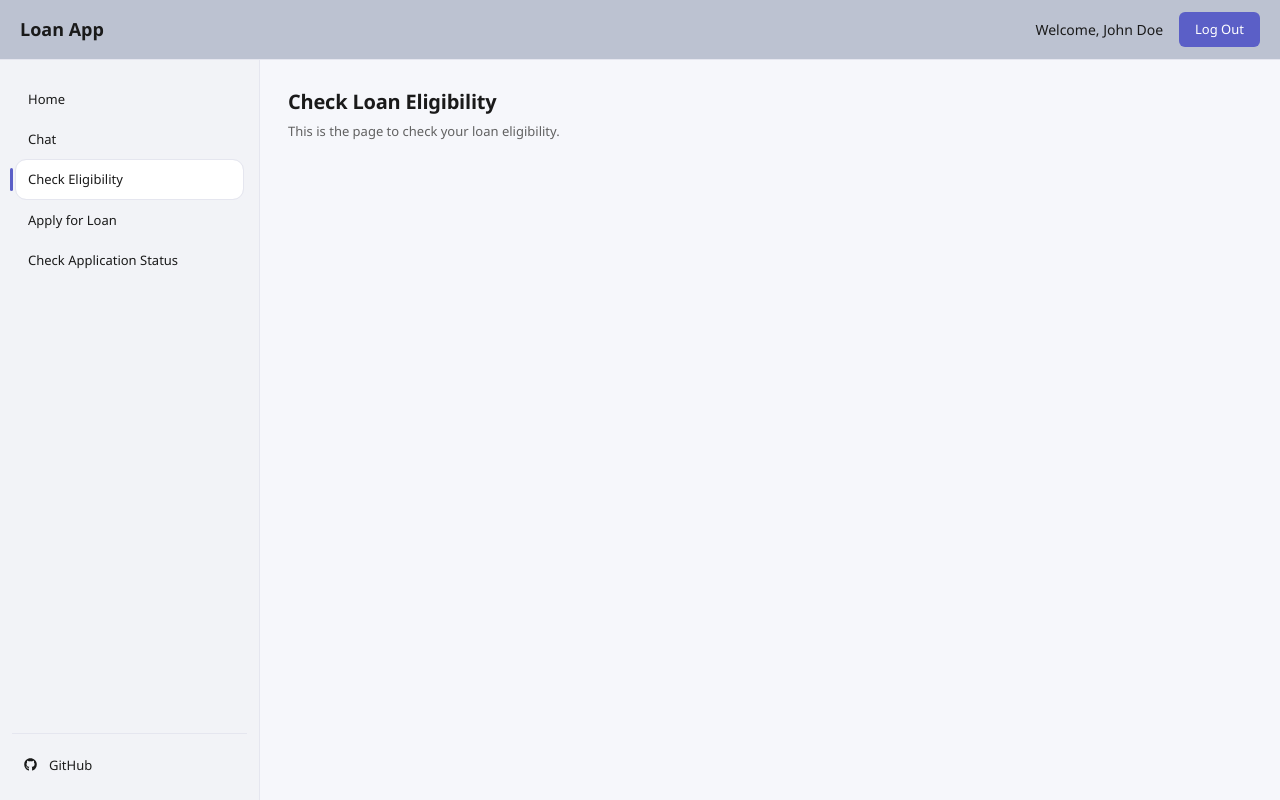
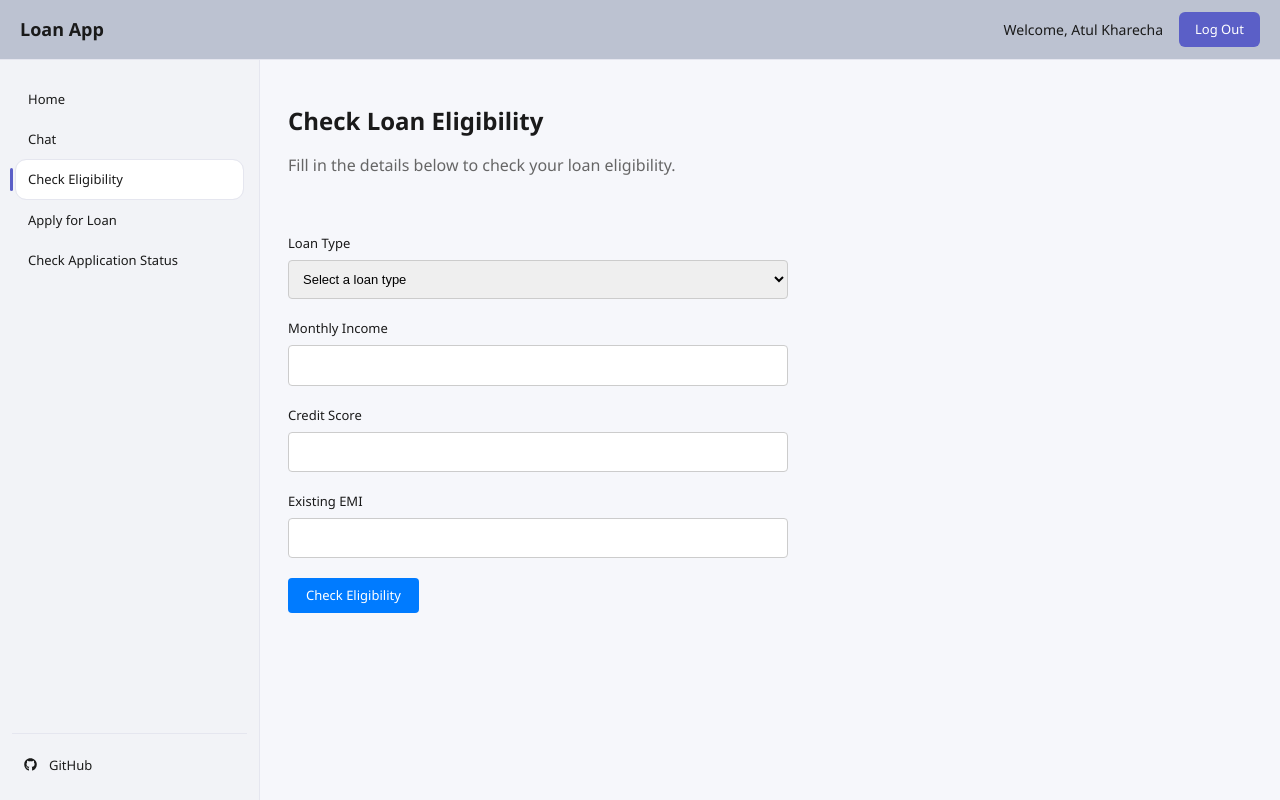
Before and after one commit to Atul-Arc/LoanApp-Frontend, a React (Vite) app: page /check-eligibility in a window 1280 px wide. Built offline with nearby package versions, Linux system fonts and the light colour scheme.

Commit message:
Added Check Eligibility page with fields

```diff
--- a/src/App.css
+++ b/src/App.css
@@ -150,16 +150,15 @@
 }
 
 .pageTitle {
-  margin: 0;
-  font-size: 20px;
+  font-size: 24px;
   font-weight: 700;
-  letter-spacing: -0.2px;
+  margin-bottom: 8px;
 }
 
 .pageSubtitle {
-  margin: 6px 0 0;
-  color: var(--muted);
-  font-size: 13px;
+  font-size: 16px;
+  color: #666;
+  margin-bottom: 20px;
 }
 
 .searchRow {
@@ -370,3 +369,45 @@
   color: var(--text);
   border-color: var(--accent);
 }
+
+.eligibilityForm {
+  display: flex;
+  flex-direction: column;
+  gap: 20px;
+  max-width: 500px;
+  margin: 20px 0;
+}
+
+.formField {
+  display: flex;
+  flex-direction: column;
+  gap: 8px;
+}
+
+.formField label {
+  font-weight: 500;
+  font-size: 13px;
+}
+
+.formField input,
+.formField select {
+  padding: 10px;
+  border: 1px solid #ccc;
+  border-radius: 4px;
+  font-size: 13px;
+}
+
+.submitButton {
+  padding: 8px 18px;
+  background-color: #007bff;
+  color: white;
+  border: none;
+  border-radius: 4px;
+  cursor: pointer;
+  font-size: 13px;
+  align-self: flex-start;
+}
+
+.submitButton:hover {
+  background-color: #0056b3;
+}
--- a/src/components/Header.tsx
+++ b/src/components/Header.tsx
@@ -3,7 +3,7 @@ import { useNavigate } from 'react-router-dom'
 
 export function Header() {
   // Mock user name - in a real app, this would come from auth context or state
-  const [userName] = useState('John Doe')
+  const [userName] = useState('Atul Kharecha')
   const navigate = useNavigate()
 
   const handleLogout = () => {
--- a/src/pages/CheckEligibility.tsx
+++ b/src/pages/CheckEligibility.tsx
@@ -1,8 +1,96 @@
+import { useState } from "react";
+
 export function CheckEligibility() {
+  const [loanType, setLoanType] = useState('');
+  const [monthlyIncome, setMonthlyIncome] = useState('');
+  const [creditScore, setCreditScore] = useState('');
+  const [existingEMI, setExistingEMI] = useState('');
+
+  const loanTypes = [
+    'Personal Loan',
+    'Business Loan',
+    'Home Loan (Salaried)',
+    'Home Loan (Self Employed)',
+    'Loan Against Property (Salaried)',
+    'Loan Against Property (Self Employed)',
+    'New Car Loan (Salaried)',
+    'New Car Loan (Self Employed)',
+    'Used Car Loan (Salaried)',
+    'Used Car Loan (Self Employed)',
+  ];
+
+  const handleSubmit = (e: React.FormEvent) => {
+    e.preventDefault();
+    // Handle form submission
+    console.log({
+      loanType,
+      monthlyIncome,
+      creditScore,
+      existingEMI,
+    });
+  };
+
   return (
-    <div>
-      <h1 className="pageTitle">Check Loan Eligibility</h1>
-      <p className="pageSubtitle">This is the page to check your loan eligibility.</p>
+    <div className="page">
+      <header className="pageHeader">
+        <div>
+          <h1 className="pageTitle">Check Loan Eligibility</h1>
+          <p className="pageSubtitle">
+            Fill in the details below to check your loan eligibility.
+          </p>
+        </div>
+      </header>
+      <section className="section">
+        <form onSubmit={handleSubmit} className="eligibilityForm">
+          <div className="formField">
+            <label htmlFor="loanType">Loan Type</label>
+            <select id="loanType" value={loanType} onChange={(e) => setLoanType(e.target.value)} required>
+              <option value="" disabled>Select a loan type</option>
+              {loanTypes.map((type) => (
+                <option key={type} value={type}>{type}</option>
+              ))}
+            </select>
+          </div>
+          <div className="formField">
+            <label htmlFor="monthlyIncome">Monthly Income</label>
+            <input
+              type="number"
+              id="monthlyIncome"
+              value={monthlyIncome}
+              onChange={(e) => setMonthlyIncome(e.target.value)}
+              required
+            />
+          </div>
+          <div className="formField">
+            <label htmlFor="creditScore">Credit Score</label>
+            <input
+              type="number"
+              id="creditScore"
+              value={creditScore}
+              onChange={(e) => {
+                if (Number(e.target.value) > 900) {
+                  setCreditScore('900');
+                } else {
+                  setCreditScore(e.target.value);
+                }
+              }}
+              max="900"
+              required
+            />
+          </div>
+          <div className="formField">
+            <label htmlFor="existingEMI">Existing EMI</label>
+            <input
+              type="number"
+              id="existingEMI"
+              value={existingEMI}
+              onChange={(e) => setExistingEMI(e.target.value)}
+              required
+            />
+          </div>
+          <button type="submit" className="submitButton">Check Eligibility</button>
+        </form>
+      </section>
     </div>
   )
 }
```
